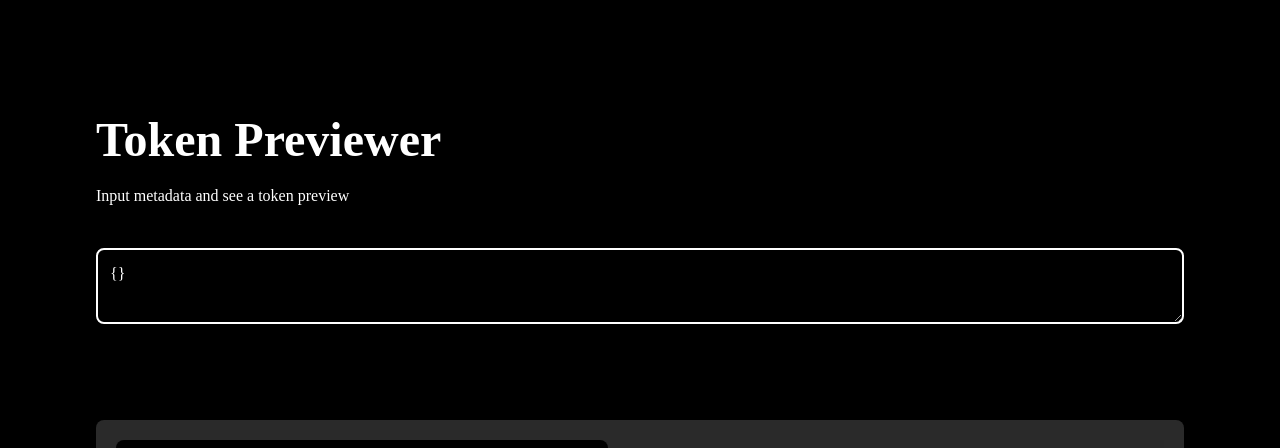
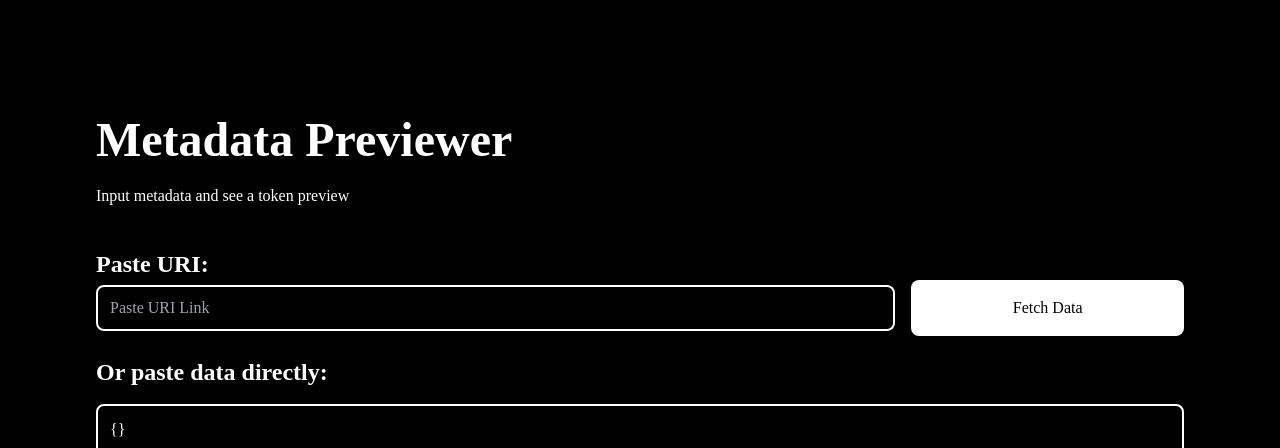
Before and after one commit to MonkMatto/RebelMint-App, a React (Vite) app: page /metadatapreviewer in a window 1280 px wide. Shown: the top 448 px of the page. Built offline with nearby package versions, Linux system fonts and the light colour scheme; grey boxes are pictures that could not be loaded; what @web3modal/wagmi, wagmi would draw is missing.

Commit message:
paste uri link to previewer

```diff
--- a/src/output.css
+++ b/src/output.css
@@ -919,6 +919,10 @@ video {
   margin-top: 3rem;
 }
 
+.mb-16 {
+  margin-bottom: 4rem;
+}
+
 .box-border {
   box-sizing: border-box;
 }
--- a/src/pages/MetadataBuilder.tsx
+++ b/src/pages/MetadataBuilder.tsx
@@ -190,25 +190,25 @@ const MetadataBuilder = () => {
             (attr) => attr.trait_type && attr.value
         )
 
-        // Prepare the metadata object
-        const metadata: { [key: string]: any } = {
-            ...customMetadata.reduce<{ [key: string]: string }>((acc, item) => {
-                if (item.key && item.value) {
-                    acc[item.key] = item.value
-                }
-                return acc
-            }, {}),
-        }
+        // Prepare the metadata object with official fields first
+        const metadata: { [key: string]: any } = {}
+
+        // Add other fields from the form if they have a value
+        Object.keys(rest).forEach((key) => {
+            if (rest[key]) {
+                metadata[key] = rest[key]
+            }
+        })
 
         // Add non-empty attributes array if there are attributes
         if (filteredAttributes.length > 0) {
             metadata.attributes = filteredAttributes
         }
 
-        // Add other fields from the form if they have a value
-        Object.keys(rest).forEach((key) => {
-            if (rest[key]) {
-                metadata[key] = rest[key]
+        // Append custom metadata
+        customMetadata.forEach((item) => {
+            if (item.key && item.value) {
+                metadata[item.key] = item.value
             }
         })
 
--- a/src/pages/MetadataPreviewPage.tsx
+++ b/src/pages/MetadataPreviewPage.tsx
@@ -3,8 +3,13 @@ import TokenPreview from '../components/TokenPreview'
 
 const MetadataPreviewPage = () => {
     const [metadata, setMetadata] = useState('{}')
+    const [link, setLink] = useState('')
+    const [isLinkError, setIsLinkError] = useState(false)
     const [isValidJSON, setIsValidJSON] = useState<boolean>(true)
-    const handleChange = (e: React.ChangeEvent<HTMLTextAreaElement>) => {
+    const handleChange = (
+        e: React.ChangeEvent<HTMLTextAreaElement | HTMLInputElement>
+    ) => {
+        if (e.target.name == 'data') {
             const value = e.target.value
             try {
                 JSON.parse(value)
@@ -15,18 +20,69 @@ const MetadataPreviewPage = () => {
                 setIsValidJSON(false)
             }
         }
+
+        if (e.target.name == 'link') {
+            setLink(e.target.value)
+        }
+    }
+
+    const fetchJsonFromUri = async (uri: string) => {
+        try {
+            const response = await fetch(uri)
+            if (!response.ok) {
+                throw new Error(`HTTP error! Status: ${response.status}`)
+            }
+            const data = await response.json()
+            console.log(data)
+            setMetadata(JSON.stringify(data))
+            setIsLinkError(false)
+        } catch (error) {
+            console.error('Error fetching JSON:', error)
+            setIsLinkError(true)
+            throw error
+        }
+    }
+
     console.log(metadata)
     return (
         <div className="flex h-fit min-h-[100svh] w-full flex-col items-center bg-bgcol p-24 font-satoshi text-textcol">
-            <h1 className="mt-5 w-full text-5xl font-bold">Token Previewer</h1>
+            <h1 className="mt-5 w-full text-5xl font-bold">
+                Metadata Previewer
+            </h1>
             <p className="text-md mb-10 mt-5 w-full">
                 Input metadata and see a token preview
             </p>
+            <h3 className="w-full text-2xl font-bold">Paste URI:</h3>
+            <div className="mb-5 flex h-fit w-full items-center gap-4">
+                <input
+                    name="link"
+                    id="metadata-uri-display"
+                    placeholder="Paste URI Link"
+                    onChange={handleChange}
+                    className={`h-full min-h-10 w-full rounded-lg border-2 border-textcol bg-bgcol p-3`}
+                    value={link}
+                />
+                <button
+                    onClick={() => fetchJsonFromUri(link)}
+                    className="bg-base-50 text-base-950 hover:bg-base-100 h-full w-1/3 rounded-lg p-4"
+                >
+                    Fetch Data
+                </button>
+            </div>
+            {isLinkError && (
+                <p className="mb-16 text-sm text-red-500">
+                    Error fetching from that URL
+                </p>
+            )}
+            <h3 className="mb-4 w-full text-2xl font-bold">
+                Or paste data directly:
+            </h3>
             <textarea
+                name="data"
                 id="metadata-display"
                 placeholder="{...someMetadata}"
                 onChange={handleChange}
-                className={`${isValidJSON ? 'border-textcol' : 'border-red-500 focus:outline-none'} mb-24 h-fit min-h-10 w-full rounded-lg border-2 bg-bgcol p-3`}
+                className={`${isValidJSON ? 'border-textcol' : 'border-red-500 focus:outline-none'} mb-24 h-fit min-h-10 w-full resize-none rounded-lg border-2 bg-bgcol p-3`}
                 value={metadata}
             />
 
```
Lines whose indentation alone changed are shown as unchanged.
